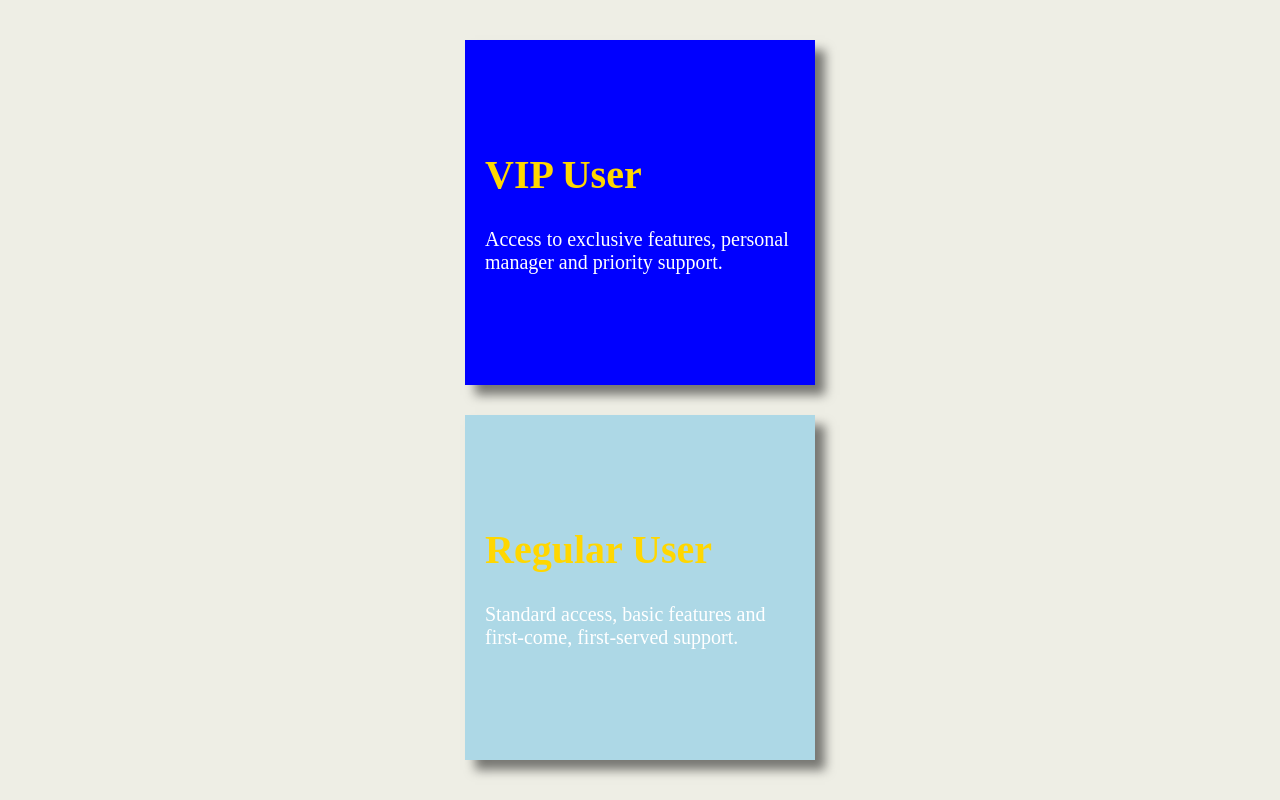
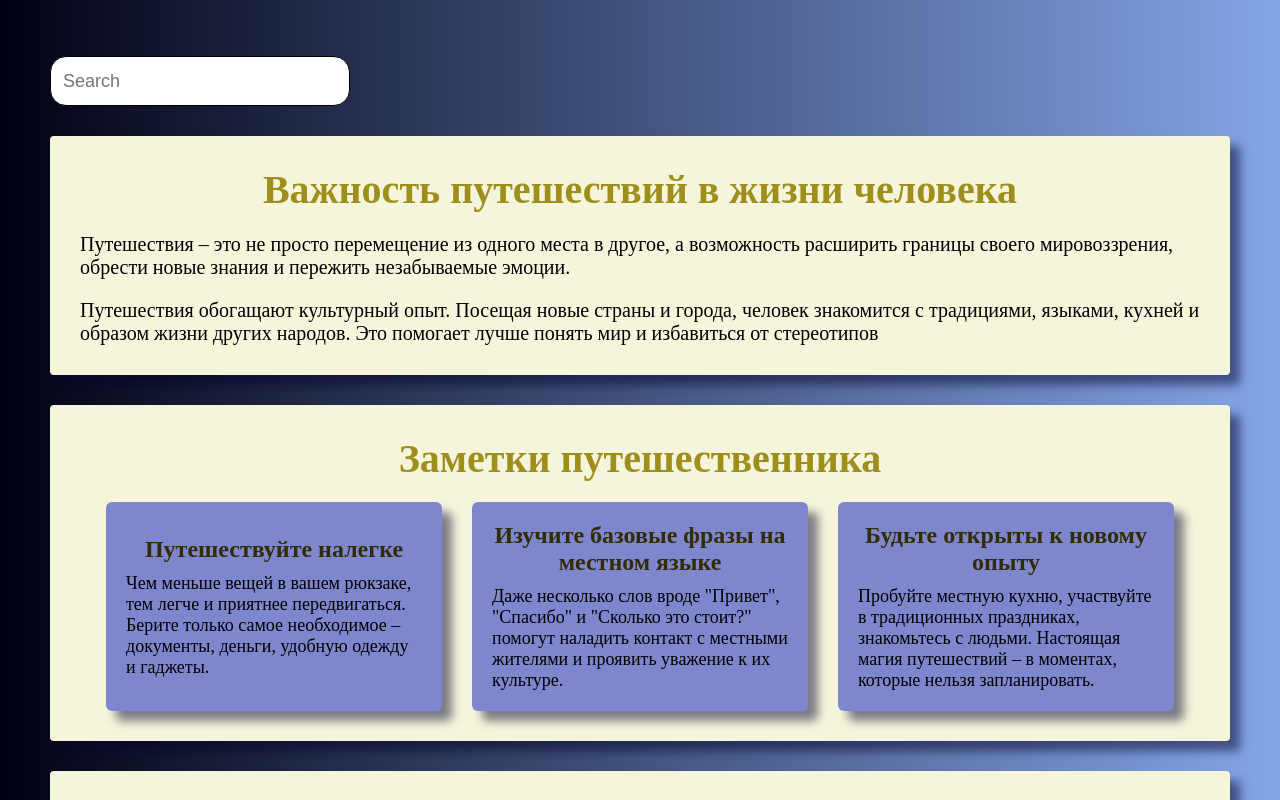
Before and after one commit to AnnMoiseieva/55-react-ts, a React (Vite) app: page / in a window 1280 px wide. Shown: the top 800 px of the page. Built offline with nearby package versions, Linux system fonts and the light colour scheme.

Commit message:
add Lesson 10 dd 31.03.2025, topic - @emotion, refactor

```diff
--- a/src/App.tsx
+++ b/src/App.tsx
@@ -1,3 +1,6 @@
+import GlobalStyles from "./styles/GlobalStyles";
+
+
 // Lessons imports:
 // default import of component Lesson06
 // by default import you can use other names of component
@@ -6,12 +9,14 @@
 // import Lesson07 from "./lessons/Lesson07/Lesson07";
 // import Lesson08 from "./lessons/Lesson08/Lesson08";
 // import Lesson09 from "./lessons/Lesson09/Lesson09";
+import Lesson10 from "./lessons/Lesson10/Lesson10";
 
 // Homeworks imports:
 // import Homework06 from "./homeworks/Homework06/Homework06";
 // import Homework07 from "./homeworks/Homework07/Homework07";
 // import Homework08 from "./homeworks/Homework08/Homework08";
-import Homework09 from "./homeworks/Homework09/Homework09";
+// import Homework09 from "./homeworks/Homework09/Homework09";
+
 
 // Consultations imports:
 // import Consultation04 from "./consultations/Consultation04/Consultation04";
@@ -20,16 +25,18 @@
 function App() {
   return (
     <>
+      <GlobalStyles />
       {/*<Task6 />*/}
       {/* <Lesson06 /> */}
       {/* <Lesson07 /> */}
       {/* <Lesson08 /> */}
       {/* <Lesson09 /> */}
+      <Lesson10 />
 
       {/* <Homework06 /> */}
       {/* <Homework07 /> */}
       {/* <Homework08 /> */}
-      <Homework09 />
+      {/* <Homework09 /> */}
 
       {/* <Consultation04 /> */}
     </>
--- a/src/components/Input/Input.tsx
+++ b/src/components/Input/Input.tsx
@@ -1,4 +1,4 @@
-import "./styles.css";
+import { InputComponent, InputContainer, Label } from "./styles";
 import { InputProps } from "./types";
 
 function Input({
@@ -9,20 +9,21 @@
   onChange,
   label,
   id,
-}: InputProps ) {
+  search,
+}: InputProps) {
   return (
-    <div className="input-container">
-      <label htmlFor={id}>{label}</label>
-      <input
-        className="input-component"
+    <InputContainer>
+      <Label htmlFor={id}>{label}</Label>
+      <InputComponent
         name={name}
         placeholder={placeholder}
         value={value}
         onChange={onChange}
         type={type}
         id={id}
+        isSearch={search}
       />
-    </div>
+    </InputContainer>
   );
 }
 
--- /dev/null
+++ b/src/components/Input/styles.ts
@@ -0,0 +1,25 @@
+import styled from "@emotion/styled";
+
+interface InputComponentStyleProps {
+    isSearch?: boolean
+}
+
+export const InputContainer = styled.div`
+ display: flex;
+    flex-direction: column;
+    gap: 6px;
+    `;
+
+export const InputComponent = styled.input<InputComponentStyleProps>`
+    width: 300px;
+    height: 50px;
+    padding: 12px;
+    outline: none;
+    border: 1px solid black;
+    border-radius: ${({isSearch}) => isSearch? '16px' : "4px"};
+    font-size: 18px;
+    `;
+
+export const Label = styled.label`
+font-size: 20px;
+`;
--- a/src/components/Input/types.ts
+++ b/src/components/Input/types.ts
@@ -8,4 +8,5 @@
   onChange?: (event: ChangeEvent<HTMLInputElement>) => void,
   label?: string,
   id?: string,
+  search?: boolean,
 }
--- a/src/homeworks/Homework09/Homework09.tsx
+++ b/src/homeworks/Homework09/Homework09.tsx
@@ -1,12 +1,22 @@
-
-
-import { DescriptionCard, Homework09Container, TitleCard, UserCard } from "./styles";
+import {
+  DescriptionCard,
+  Homework09Container,
+  TitleCard,
+  UserCard,
+} from "./styles";
 
 function Homework09() {
   return (
     <Homework09Container>
-      <UserCard primary>
-        <TitleCard>VIP User</TitleCard>
+      <UserCard>
+        <TitleCard>Regular User</TitleCard>
+        <DescriptionCard>
+          Standard access, basic features and first-come, first-served support.
+        </DescriptionCard>
+      </UserCard>
+
+      <UserCard vip>
+        <TitleCard vip>VIP User</TitleCard>
         <DescriptionCard>
           Access to exclusive features, personal manager and priority support.
         </DescriptionCard>
--- a/src/homeworks/Homework09/styles.ts
+++ b/src/homeworks/Homework09/styles.ts
@@ -1,39 +1,46 @@
 import styled from "@emotion/styled";
 
-
-
 interface UserCardStyledProps {
-    primary?: boolean;
+  vip?: boolean;
 }
 
-export const Homework09Container = styled.div `
-    display: flex;
-    flex-direction: column;
-    align-items: center;
-    justify-content: center;
-    flex: 1;
-    gap: 30px;
-    padding: 40px;
-    background-color: rgb(238, 238, 229);
-`
+export const Homework09Container = styled.div`
+  display: flex;
+  align-items: center;
+  justify-content: center;
+  flex: 1;
+  gap: 30px;
+  padding: 60px;
+  background-image: linear-gradient(
+    to right,
+    rgb(1, 1, 19),
+    rgb(132, 165, 231)
+  );
+`;
 
 export const UserCard = styled.div<UserCardStyledProps>`
   display: flex;
   flex-direction: column;
+  align-items: center;
   justify-content: center;
   padding: 20px;
-  width: ${({ primary }) => (primary ? "350px" : "350px")};
-  height: ${({ primary }) => (primary ? "300px" : "300px")};
+  width: ${({ vip }) => (vip ? "400px" : "350px")};
+  height: ${({ vip }) => (vip ? "500px" : "450px")};
 
   flex: 1;
   gap: 30px;
-  background-color: ${({primary}) => (primary ? "blue" : "lightblue")};
+  background-image: ${({ vip }) =>
+    vip
+      ? "linear-gradient(to right, rgb(1, 1, 19), rgb(132, 165, 231))"
+      : "linear-gradient(to right, rgb(1, 1, 100), rgb(140, 165, 255))"};
   box-shadow: 10px 10px 10px rgba(0, 0, 0, 0.5);
+  border-radius: 6px;
 `;
 
-export const TitleCard = styled.h2`
+export const TitleCard = styled.h2<UserCardStyledProps>`
+  text-align: center;
   font-size: 40px;
-  color: gold;
+  color: ${({ vip }) => (vip ? "red" : "orange")};
 `;
 
 export const DescriptionCard = styled.p`
--- a/src/index.css
+++ /dev/null
@@ -1,26 +0,0 @@
-* {
-  box-sizing: border-box;
-}
-
-body,
-html {
-  height: 100%;
-  margin: 0;
-  padding: 0;
-}
-
-h1,
-h2,
-h3,
-h4,
-h5,
-h6,
-p {
-  margin: 0;
-  padding: 0;
-}
-
-#root {
-  display: flex;
-  min-height: 100%;
-}
--- /dev/null
+++ b/src/lessons/Lesson10/Lesson10.tsx
@@ -0,0 +1,77 @@
+import Input from "../../components/Input/Input";
+import {
+  Description,
+  Lesson10Container,
+  MainSection,
+  NoteBlock,
+  NoteDescription,
+  NotesSection2,
+  NoteTitle,
+  SectionTitle,
+  SectionWrapper,
+} from "./styles";
+
+function Lesson10() {
+  return (
+    <Lesson10Container>
+      <Input name="search" placeholder="Search" search/>
+      <SectionWrapper>
+        <SectionTitle>Важность путешествий в жизни человека</SectionTitle>
+        <Description>
+          Путешествия – это не просто перемещение из одного места в другое, а
+          возможность расширить границы своего мировоззрения, обрести новые
+          знания и пережить незабываемые эмоции.
+        </Description>
+        <Description>
+          Путешествия обогащают культурный опыт. Посещая новые страны и города,
+          человек знакомится с традициями, языками, кухней и образом жизни
+          других народов. Это помогает лучше понять мир и избавиться от
+          стереотипов
+        </Description>
+      </SectionWrapper>
+
+      <SectionWrapper>
+        <SectionTitle>Заметки путешественника</SectionTitle>
+        <NotesSection2>
+          <NoteBlock>
+            <NoteTitle>Путешествуйте налегке</NoteTitle>
+            <NoteDescription>
+              Чем меньше вещей в вашем рюкзаке, тем легче и приятнее
+              передвигаться. Берите только самое необходимое – документы,
+              деньги, удобную одежду и гаджеты.
+            </NoteDescription>
+          </NoteBlock>
+          <NoteBlock>
+            <NoteTitle>Изучите базовые фразы на местном языке</NoteTitle>
+            <NoteDescription>
+              Даже несколько слов вроде "Привет", "Спасибо" и "Сколько это
+              стоит?" помогут наладить контакт с местными жителями и проявить
+              уважение к их культуре.
+            </NoteDescription>
+          </NoteBlock>
+          <NoteBlock>
+            <NoteTitle>Будьте открыты к новому опыту</NoteTitle>
+            <NoteDescription>
+              Пробуйте местную кухню, участвуйте в традиционных праздниках,
+              знакомьтесь с людьми. Настоящая магия путешествий – в моментах,
+              которые нельзя запланировать.
+            </NoteDescription>
+          </NoteBlock>
+        </NotesSection2>
+      </SectionWrapper>
+
+      <MainSection>
+        <SectionTitle>Эйфелева башня</SectionTitle>
+        <Description>
+          Эйфелева башня – один из самых узнаваемых символов Франции и мира. Она
+          была построена к Всемирной выставке 1889 года и первоначально
+          воспринималась с критикой, но вскоре стала главным украшением Парижа.
+          Башня достигает высоты 330 метров и состоит из металлических
+          конструкций весом более 10 000 тонн.
+        </Description>
+      </MainSection>
+    </Lesson10Container>
+  );
+}
+
+export default Lesson10;
--- /dev/null
+++ b/src/lessons/Lesson10/styles.ts
@@ -0,0 +1,78 @@
+import styled from "@emotion/styled";
+// import css function to create template styles
+import { css } from "@emotion/react"
+
+// create a variable that will contain a style template to be reused
+const boxBasicStyles = css`
+display: flex;
+flex-direction: column;
+`
+
+export const Lesson10Container = styled.div`
+  ${boxBasicStyles};
+  flex: 1;
+  gap: 30px;
+  padding: 50px;
+  background-image: linear-gradient(
+    to right,
+    rgb(1, 1, 19),
+    rgb(132, 165, 231)
+  );
+`;
+export const SectionWrapper = styled.section`
+  ${boxBasicStyles}
+  gap: 20px;
+  padding: 30px;
+  background-color: beige;
+  border-radius: 4px;
+  box-shadow: 10px 10px 10px rgba(5, 3, 45, 0.5);
+`;
+
+export const SectionTitle = styled.div`
+  font-size: 40px;
+  text-align: center;
+  color: rgb(158, 143, 29);
+  font-weight: bold;
+`;
+export const Description = styled.p`
+  font-size: 20px;
+`;
+
+export const NotesSection2 = styled.div`
+  ${boxBasicStyles}
+  flex-direction: row;
+  justify-content: center;
+  gap: 30px;
+`;
+
+export const NoteBlock = styled.div`
+  ${boxBasicStyles}
+  justify-content: center;
+  gap: 10px;
+  width: 30%;
+  padding: 20px;
+  background-color: rgb(126, 134, 205);
+  box-shadow: 10px 10px 10px rgba(5, 3, 45, 0.5);
+  border-radius: 6px;
+
+  &:hover {
+    background-color: rgb(179, 185, 234);
+    box-shadow: 10px 10px 10px rgba(53, 44, 215, 0.5);
+  }
+`;
+
+export const NoteTitle = styled.h3`
+  font-size: 24px;
+  text-align: center;
+  color: rgb(49, 44, 2);
+  font-weight: bold;
+`;
+
+export const NoteDescription = styled.p`
+  font-size: 18px;
+`;
+
+export const MainSection = styled(SectionWrapper)`
+  box-shadow: 10px 10px 10px rgba(5, 3, 45, 0.5);
+  color: rgb(54, 27, 10);
+`;
--- a/src/main.tsx
+++ b/src/main.tsx
@@ -1,6 +1,5 @@
 // import { StrictMode } from 'react'
 import { createRoot } from 'react-dom/client'
-import './index.css'
 import App from './App.tsx'
 
 createRoot(document.getElementById('root')!).render(
--- /dev/null
+++ b/src/styles/GlobalStyles.tsx
@@ -0,0 +1,36 @@
+import { Global, css } from "@emotion/react";
+
+const globalStyles = css`
+  * {
+    box-sizing: border-box;
+  }
+
+  body,
+  html {
+    height: 100%;
+    margin: 0;
+    padding: 0;
+  }
+
+  h1,
+  h2,
+  h3,
+  h4,
+  h5,
+  h6,
+  p {
+    margin: 0;
+    padding: 0;
+  }
+
+  #root {
+    display: flex;
+    min-height: 100%;
+  }
+`;
+
+function GlobalStyles() {
+  return <Global styles={globalStyles} />;
+}
+
+export default GlobalStyles;
```
